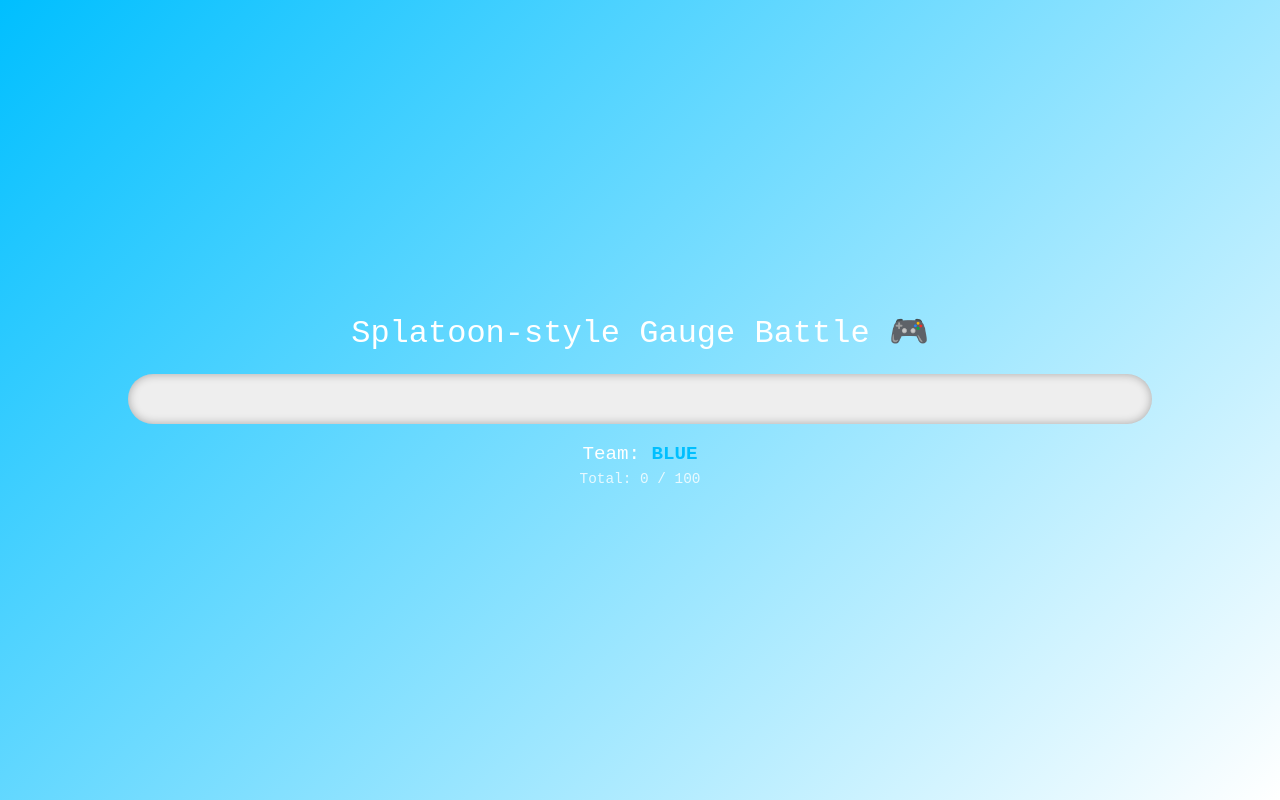
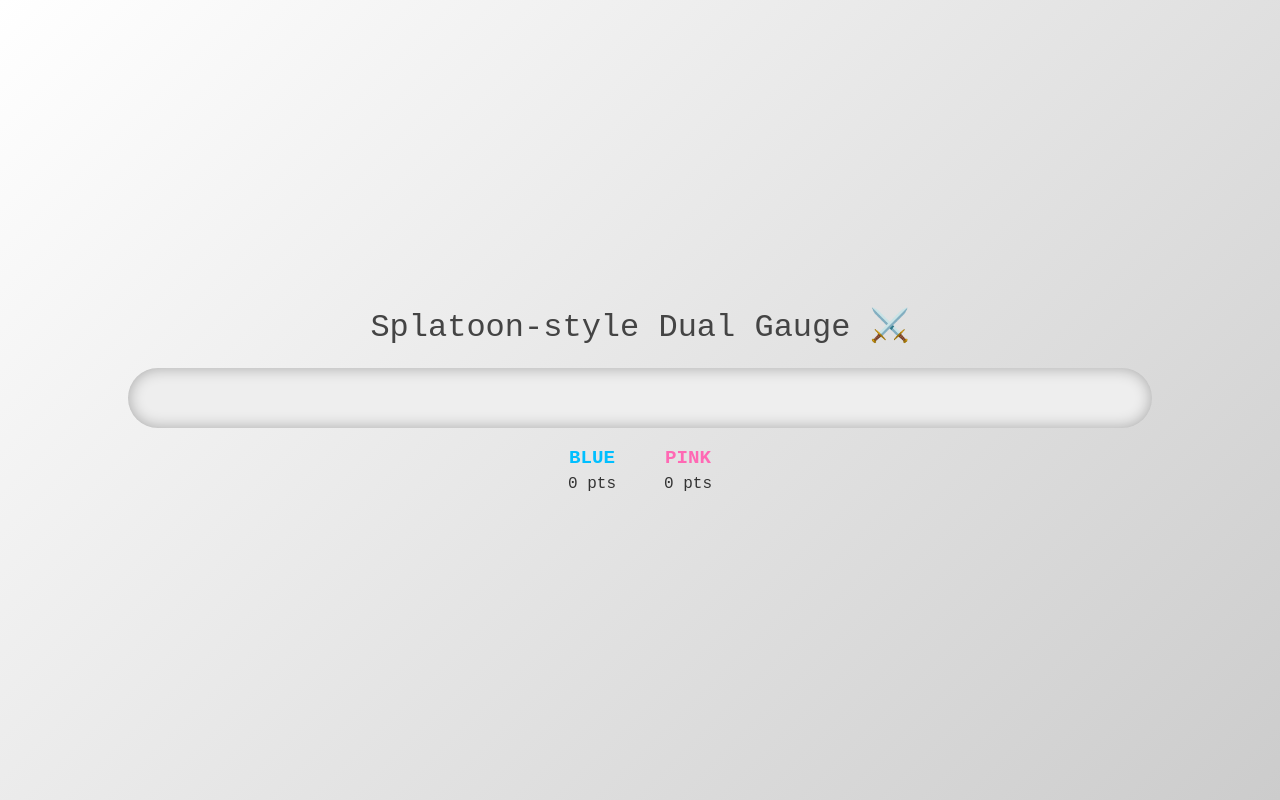
Before and after one commit to eirakusoya-std/gachihoko, a Next.js app in the folder gachihoko/: page / in a window 1280 px wide. Built offline with nearby package versions, Linux system fonts and the light colour scheme.

Commit message:
feat:gauge battle

```diff
--- a/gachihoko/app/page.tsx
+++ b/gachihoko/app/page.tsx
@@ -4,15 +4,17 @@
 
 type MeshData = {
   value: number;
+  player: number;
   occurred_at: string;
 };
 
 export default function Page() {
-  const [total, setTotal] = useState(0);
-  const [team, setTeam] = useState<"blue" | "pink">("blue");
+  const [blueTotal, setBlueTotal] = useState(0);
+  const [pinkTotal, setPinkTotal] = useState(0);
   const [meshData, setMeshData] = useState<MeshData | null>(null);
   const [lastOccurredAt, setLastOccurredAt] = useState<string | null>(null);
 
+  // 定期的にMESHデータを取得
   useEffect(() => {
     const interval = setInterval(async () => {
       const res = await fetch("/api/mesh-data", { cache: "no-store" });
@@ -22,25 +24,19 @@
       if (data.latest) {
         const latest = data.latest as MeshData;
 
-        // 同じデータを二重で加算しないように、前回と比較
+        // 重複防止（同じoccurred_atならスキップ）
         if (latest.occurred_at !== lastOccurredAt) {
           setMeshData(latest);
           setLastOccurredAt(latest.occurred_at);
 
-          setTotal((prevTotal) => {
-            const next = prevTotal + Number(latest.value);
-
-            // ✅ 100を超えたらチーム切替＆リセット
-            if (next >= 100) {
-              setTeam((prev) => (prev === "blue" ? "pink" : "blue"));
-              return 0;
-            }
-
-            return next;
-          });
+          if (latest.player === 1) {
+            setBlueTotal((prev) => Math.min(prev + latest.value, 100));
+          } else if (latest.player === 2) {
+            setPinkTotal((prev) => Math.min(prev + latest.value, 100));
+          }
         }
       }
-    }, 150);
+    }, 150); // ← 更新間隔（0.15秒）
 
     return () => clearInterval(interval);
   }, [lastOccurredAt]);
@@ -48,67 +44,83 @@
   // チームカラー設定
   const blueColor = "#00bfff";
   const pinkColor = "#ff69b4";
-  const bgColor = team === "blue" ? blueColor : pinkColor;
-  const gaugeColor = team === "blue" ? pinkColor : blueColor;
 
-  // 押し合いゲージ幅（0〜100）
-  const gaugeWidth = `${Math.min(total, 100)}%`;
+  // 両者の合計が100を超えないように
+  const totalSum = Math.min(blueTotal + pinkTotal, 100);
+  const blueRatio = (blueTotal / totalSum) * 100 || 0;
+  const pinkRatio = (pinkTotal / totalSum) * 100 || 0;
 
   return (
     <main
       style={{
         height: "100vh",
-        background: `linear-gradient(135deg, ${bgColor} 0%, #ffffff 100%)`,
-        color: "#fff",
+        background: "linear-gradient(135deg, #ffffff 0%, #cccccc 100%)",
+        color: "#333",
         fontFamily: "monospace",
         display: "flex",
         flexDirection: "column",
         alignItems: "center",
         justifyContent: "center",
-        transition: "background 0.5s ease",
       }}
     >
-      <h1 style={{ fontSize: "2rem", marginBottom: "1rem" }}>
-        Splatoon-style Gauge Battle 🎮
+      <h1 style={{ fontSize: "2rem", marginBottom: "1rem", color: "#444" }}>
+        Splatoon-style Dual Gauge ⚔️
       </h1>
 
+      {/* === 押し合いゲージ === */}
       <div
         style={{
           position: "relative",
           width: "80%",
-          height: "50px",
+          height: "60px",
           background: "#eee",
           borderRadius: "999px",
           overflow: "hidden",
-          boxShadow: "0 0 10px rgba(0,0,0,0.3) inset",
+          boxShadow: "0 0 15px rgba(0,0,0,0.3) inset",
+          display: "flex",
         }}
       >
+        {/* Blue side */}
         <motion.div
-          animate={{ width: gaugeWidth }}
+          animate={{ width: `${blueRatio}%` }}
           transition={{ type: "spring", stiffness: 80, damping: 15 }}
           style={{
             height: "100%",
-            background: gaugeColor,
+            background: blueColor,
             borderRadius: "inherit",
+            transformOrigin: "left center",
+          }}
+        />
+
+        {/* Pink side */}
+        <motion.div
+          animate={{ width: `${pinkRatio}%` }}
+          transition={{ type: "spring", stiffness: 80, damping: 15 }}
+          style={{
+            height: "100%",
+            background: pinkColor,
+            borderRadius: "inherit",
+            transformOrigin: "right center",
+            marginLeft: "auto",
           }}
         />
       </div>
 
-      <p style={{ marginTop: "1rem", fontSize: "1.2rem" }}>
-        Team:{" "}
-        <span
-          style={{
-            fontWeight: "bold",
-            color: team === "blue" ? blueColor : pinkColor,
-          }}
-        >
-          {team.toUpperCase()}
-        </span>
-      </p>
+      <div style={{ marginTop: "1rem", display: "flex", gap: "3rem" }}>
+        <div style={{ textAlign: "center" }}>
+          <p style={{ color: blueColor, fontSize: "1.2rem", fontWeight: "bold" }}>
+            BLUE
+          </p>
+          <p style={{ fontSize: "1rem" }}>{Math.floor(blueTotal)} pts</p>
+        </div>
 
-      <p style={{ opacity: 0.8, fontSize: "0.9rem" }}>
-        Total: {Math.floor(total)} / 100
-      </p>
+        <div style={{ textAlign: "center" }}>
+          <p style={{ color: pinkColor, fontSize: "1.2rem", fontWeight: "bold" }}>
+            PINK
+          </p>
+          <p style={{ fontSize: "1rem" }}>{Math.floor(pinkTotal)} pts</p>
+        </div>
+      </div>
 
       <AnimatePresence>
         {meshData && (
@@ -118,9 +130,18 @@
             animate={{ opacity: 1, y: 0 }}
             exit={{ opacity: 0 }}
             transition={{ duration: 0.3 }}
-            style={{ marginTop: "1rem", fontSize: "0.8rem", color: "#fff" }}
+            style={{
+              marginTop: "1.5rem",
+              fontSize: "0.9rem",
+              color:
+                meshData.player === 1
+                  ? blueColor
+                  : meshData.player === 2
+                  ? pinkColor
+                  : "#333",
+            }}
           >
-            +{meshData.value.toFixed(2)} (from MESH)
+            Player {meshData.player}: +{meshData.value.toFixed(2)}
           </motion.p>
         )}
       </AnimatePresence>
```
